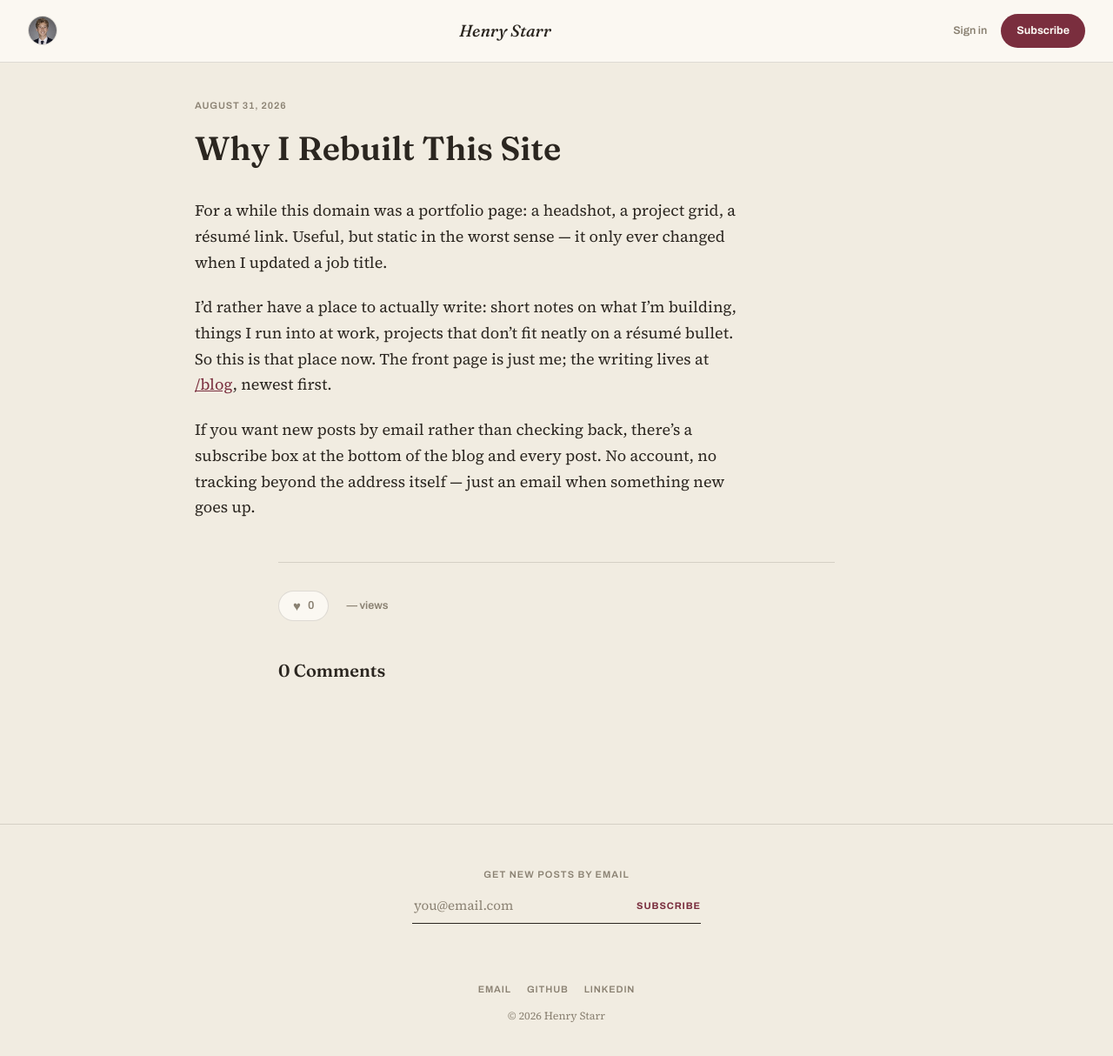
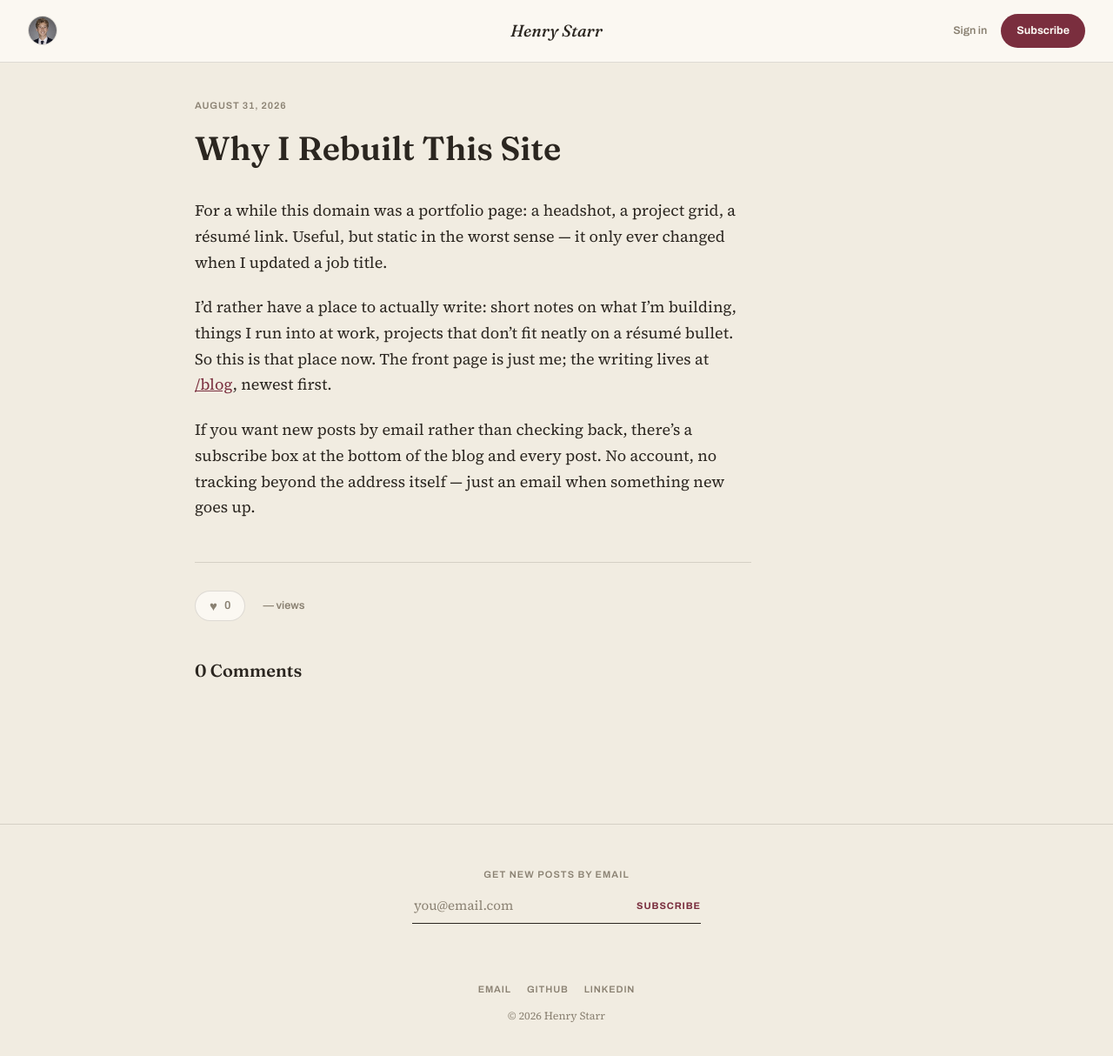
Before and after one commit to henstarr/henstarr.github.io, a Jekyll site: the page built from _posts/2026-08-31-why-i-rebuilt-this-site.md, in a window 1280 px wide and 1219 px high. Shown: the top 1214 px of the window at 87% size. Built offline with Jekyll 4.4.1, drawn with Linux system fonts in a browser that asks for light colours; a script that is not in the unit is left out.

Commit message:
Fix header/content alignment: true-center the header title and tabs, left-align the post engagement block with the post text
- Header title now sits in a real 3-column layout (avatar | title |
  sign-in+subscribe) so it shares the same center as the tabs row
  below it, instead of being skewed by the unequal side widths.
- The engagement/comments block was centered (margin: auto) inside
  main while the post title/text were left-aligned, so they drifted
  apart once main got wider than 640px. Now both hug the same left
  edge. Also caps post-title/post-meta to the same 640px reading
  width as the body text, for long titles.

```diff
--- a/_includes/nav.html
+++ b/_includes/nav.html
@@ -1,11 +1,15 @@
 <header class="site-header">
   <div class="site-header-bar">
-    <a class="site-header-avatar" href="{{ '/' | relative_url }}">
-      <img src="{{ '/assets/img/henry-portrait.jpg' | relative_url }}" alt="{{ site.author }}">
-    </a>
+    <div class="site-header-side site-header-side-left">
+      <a class="site-header-avatar" href="{{ '/' | relative_url }}">
+        <img src="{{ '/assets/img/henry-portrait.jpg' | relative_url }}" alt="{{ site.author }}">
+      </a>
+    </div>
     <a class="site-header-title" href="{{ '/' | relative_url }}">{{ site.title }}</a>
-    <a class="site-header-signin" href="#" id="site-header-auth">Sign in</a>
-    <a class="site-header-subscribe" href="#subscribe">Subscribe</a>
+    <div class="site-header-side site-header-side-right">
+      <a class="site-header-signin" href="#" id="site-header-auth">Sign in</a>
+      <a class="site-header-subscribe" href="#subscribe">Subscribe</a>
+    </div>
   </div>
   {% if page.layout != 'post' %}
   <nav class="site-header-tabs">
--- a/assets/css/style.css
+++ b/assets/css/style.css
@@ -69,6 +69,16 @@ img { max-width: 100%; display: block; }
   align-items: center;
   gap: 16px;
 }
+
+.site-header-side {
+  flex: 1;
+  display: flex;
+  align-items: center;
+  gap: 16px;
+  min-width: 0;
+}
+.site-header-side-left { justify-content: flex-start; }
+.site-header-side-right { justify-content: flex-end; }
 
 .site-header-avatar { flex: none; line-height: 0; }
 .site-header-avatar img {
@@ -154,6 +164,9 @@ main {
   padding: 40px 24px 80px;
 }
 
+main .post-meta,
+main .post-title,
+main .page-title,
 main .post-content,
 main .page-content {
   max-width: 640px;
@@ -807,7 +820,7 @@ body.landing { padding: 0; }
 
 .engagement {
   max-width: 640px;
-  margin: 48px auto 0;
+  margin: 48px 0 0;
   padding-top: 32px;
   border-top: 1px solid var(--line);
 }
```
